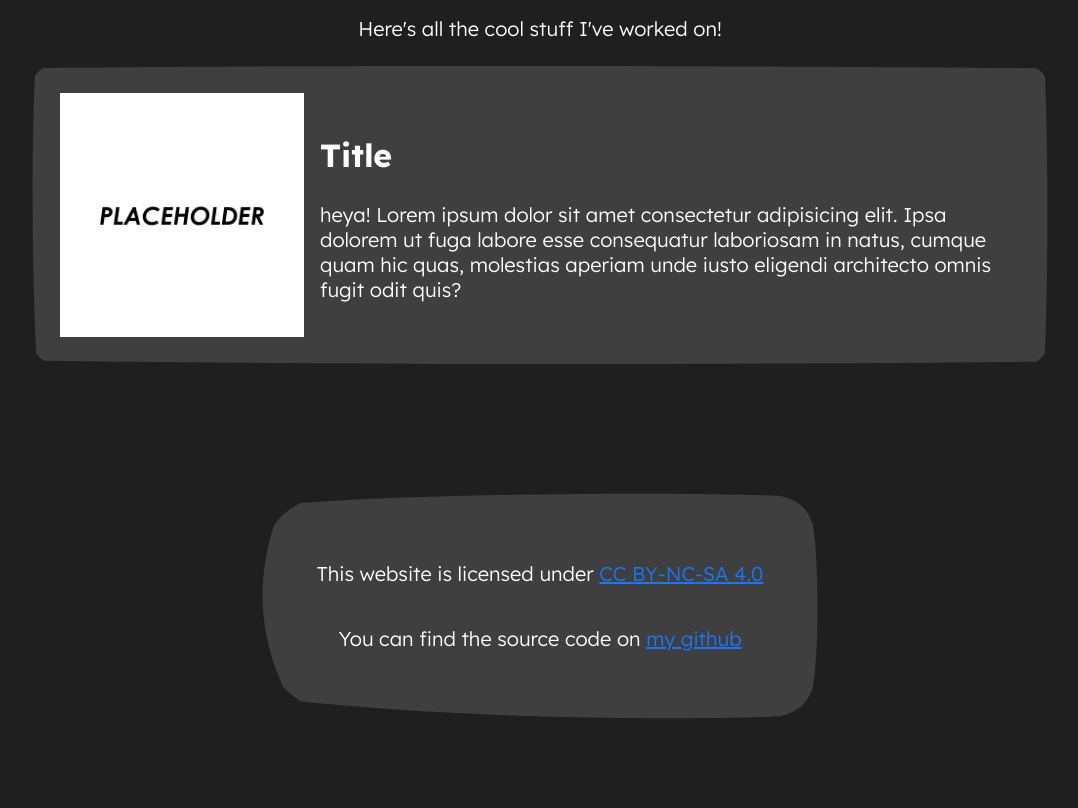
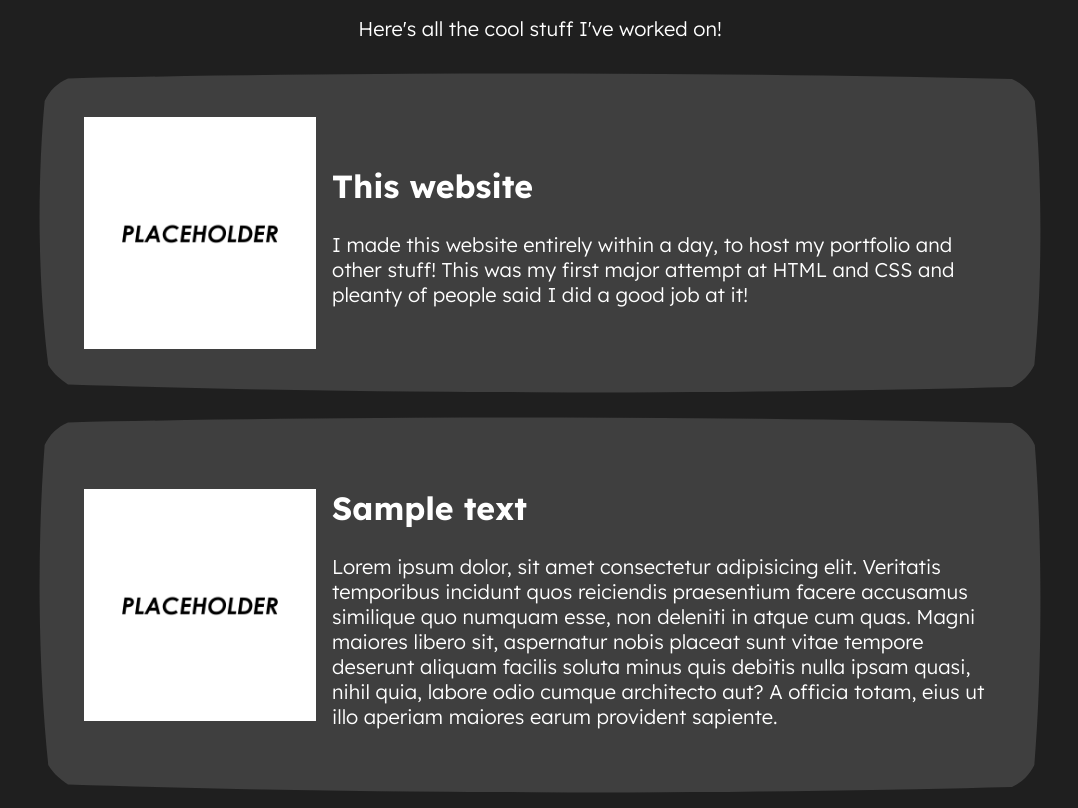
Before and after one commit to paradoxical-autumn/paradoxical-autumn.github.io, a plain HTML site: page docs/index.html in a window 1280 px wide. Shown: the part 1220-2028 px from the top of the page, without its empty margins (100-1178 px from the left). Before the commit the page ends 1963 px from the top, so only its background shows below. Drawn offline with Linux system fonts and the light colour scheme.

Commit message:
check multiple portfolio items and change padding

```diff
--- a/docs/index.html
+++ b/docs/index.html
@@ -49,10 +49,16 @@
             <div class="portfolio-item">
                 <img src="/media/placeholder.png" alt="placeholder" />
                 <div class="portfolio-text">
-                    <h1>Title</h1>
-                    <p>heya! Lorem ipsum dolor sit amet consectetur adipisicing elit. Ipsa dolorem ut fuga labore esse
-                        consequatur laboriosam in natus, cumque quam hic quas, molestias aperiam unde iusto eligendi
-                        architecto omnis fugit odit quis?</p>
+                    <h1>This website</h1>
+                    <p>I made this website entirely within a day, to host my portfolio and other stuff! This was my
+                        first major attempt at HTML and CSS and pleanty of people said I did a good job at it!</p>
+                </div>
+            </div>
+            <div class="portfolio-item">
+                <img src="/media/placeholder.png" alt="placeholder" />
+                <div class="portfolio-text">
+                    <h1>Sample text</h1>
+                    <p>Lorem ipsum dolor, sit amet consectetur adipisicing elit. Veritatis temporibus incidunt quos reiciendis praesentium facere accusamus similique quo numquam esse, non deleniti in atque cum quas. Magni maiores libero sit, aspernatur nobis placeat sunt vitae tempore deserunt aliquam facilis soluta minus quis debitis nulla ipsam quasi, nihil quia, labore odio cumque architecto aut? A officia totam, eius ut illo aperiam maiores earum provident sapiente.</p>
                 </div>
             </div>
         </div>
--- a/docs/styles/style.css
+++ b/docs/styles/style.css
@@ -122,6 +122,7 @@ footer > section {
         display: grid;
         grid-template-columns: repeat(2, auto);
         place-content: center;
+        max-width: 75vw;
     }
 }
 
@@ -132,7 +133,7 @@ footer > section {
     justify-content: left;
 
     padding: .5rem;
-    border-width: 1rem;
+    border-width: 2.5rem;
 
     border-image-source: url('/media/bgi/ctnt_bg_blob2.svg');
     border-image-slice: 30%;
```
Also changed, not shown: docs/media/bgi/ctnt_bg_blob3.svg (added).
